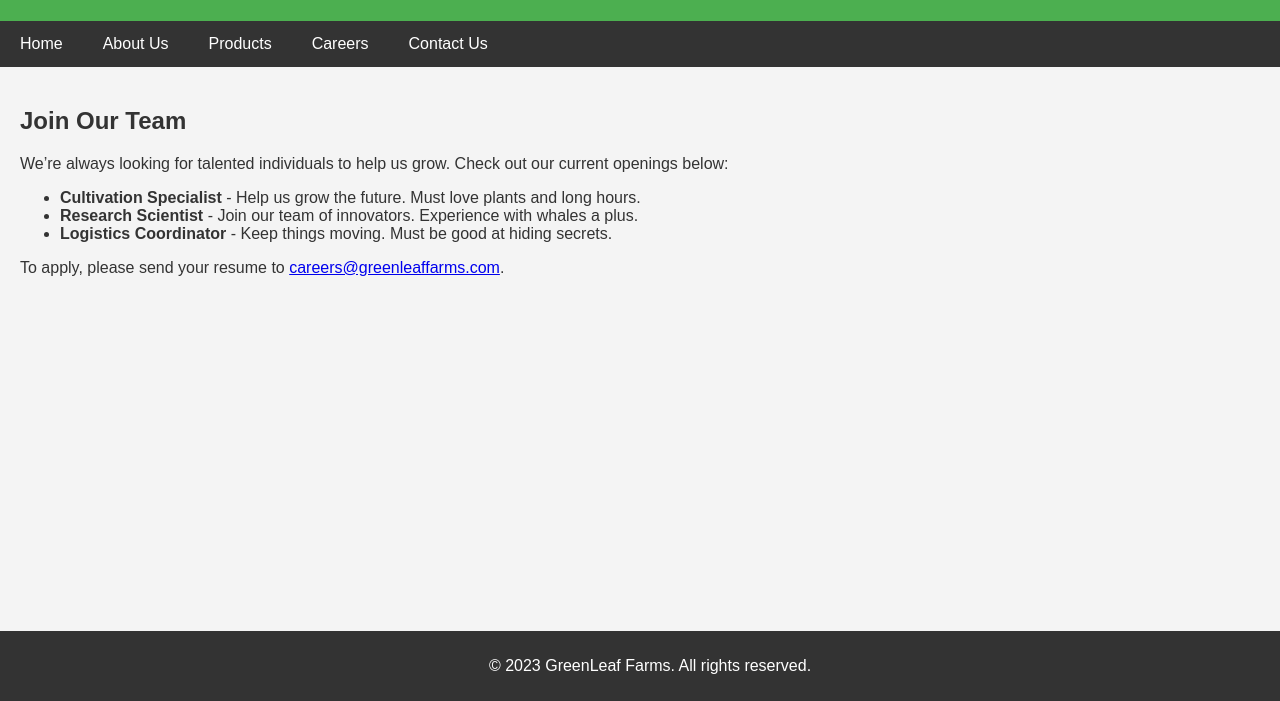
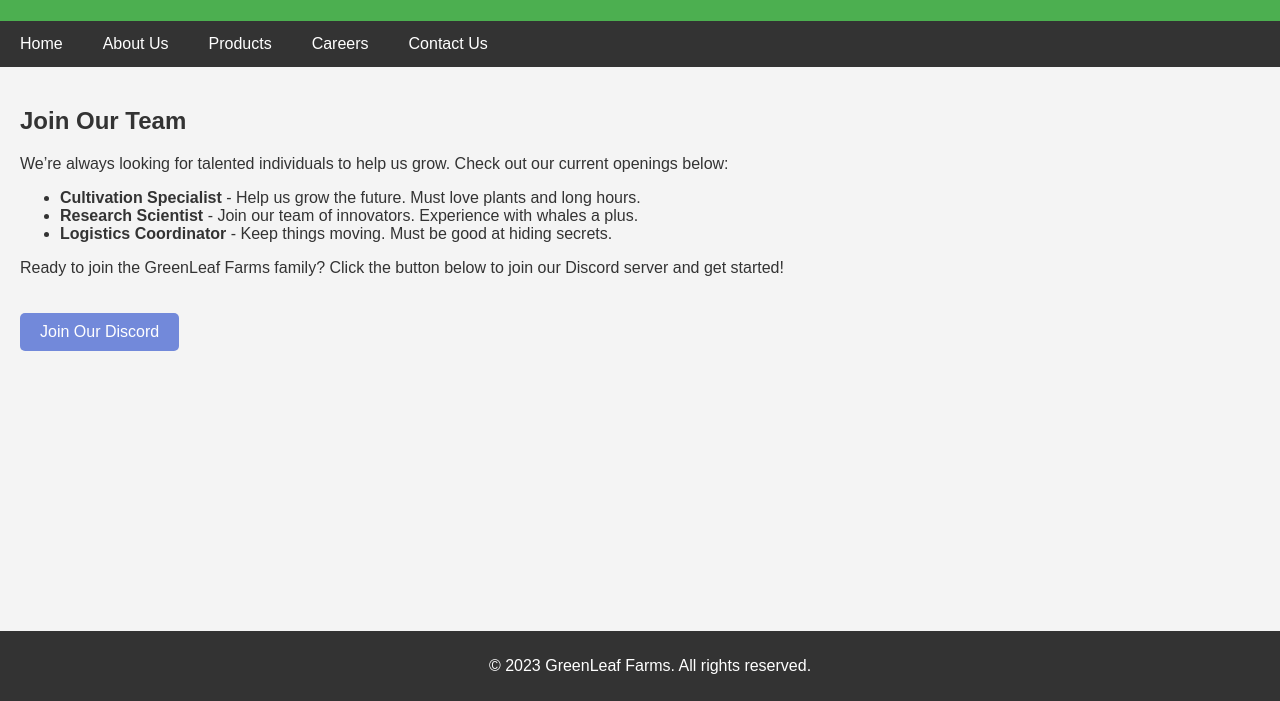
Before and after one commit to bendavis2003/bendavis2003.github.io, a plain HTML site: page careers.html in a window 1280 px wide. Shown: the part 99-800 px from the top of the page. Drawn offline with Linux system fonts and the light colour scheme.

Commit message:
Initial commit

```diff
--- a/careers.html
+++ b/careers.html
@@ -13,6 +13,19 @@
         nav a:hover { background-color: #ddd; color: black; }
         .container { padding: 20px; }
         footer { background-color: #333; color: white; text-align: center; padding: 10px; position: fixed; bottom: 0; width: 100%; }
+        .discord-button {
+            display: inline-block;
+            background-color: #7289DA; /* Discord's brand color */
+            color: white;
+            padding: 10px 20px;
+            text-decoration: none;
+            border-radius: 5px;
+            margin-top: 20px;
+            font-size: 16px;
+        }
+        .discord-button:hover {
+            background-color: #5a6da8; /* Slightly darker shade for hover effect */
+        }
     </style>
 </head>
 <body>
@@ -34,7 +47,8 @@
             <li><strong>Research Scientist</strong> - Join our team of innovators. Experience with whales a plus.</li>
             <li><strong>Logistics Coordinator</strong> - Keep things moving. Must be good at hiding secrets.</li>
         </ul>
-        <p>To apply, please send your resume to <a href="mailto:careers@greenleaffarms.com">careers@greenleaffarms.com</a>.</p>
+        <p>Ready to join the GreenLeaf Farms family? Click the button below to join our Discord server and get started!</p>
+        <a href="https://discord.gg/bbFXMgJ2YQ" class="discord-button" target="_blank">Join Our Discord</a>
     </div>
     <footer>
         <p>&copy; 2023 GreenLeaf Farms. All rights reserved.</p>
```
